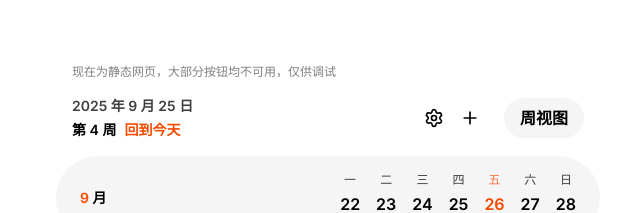
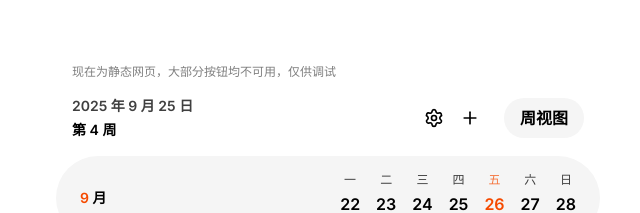
Before and after one commit to gengyue2468/hustoday-refresh, a Next.js app: page / in a window 1280 px wide. Shown: the top 213 px of the page, without its empty margins (312-952 px from the left). Built offline with nearby package versions, Linux system fonts and the light colour scheme.

Commit message:
修正回到今天的逻辑

```diff
--- a/src/pages/index.js
+++ b/src/pages/index.js
@@ -211,7 +211,14 @@ export default function Main() {
           </h1>
           <div className="flex flex-row space-x-2 text-sm">
             <h1 className="font-semibold">第 4 周</h1>
-            <button className="text-orange-600 font-semibold">回到今天</button>
+            {currentDay !== today && (
+              <button
+                className="text-orange-600 font-semibold"
+                onClick={() => setCurrentDay(today)}
+              >
+                回到今天
+              </button>
+            )}
           </div>
         </div>
         <div className="flex flex-row space-x-6 items-center">
```
